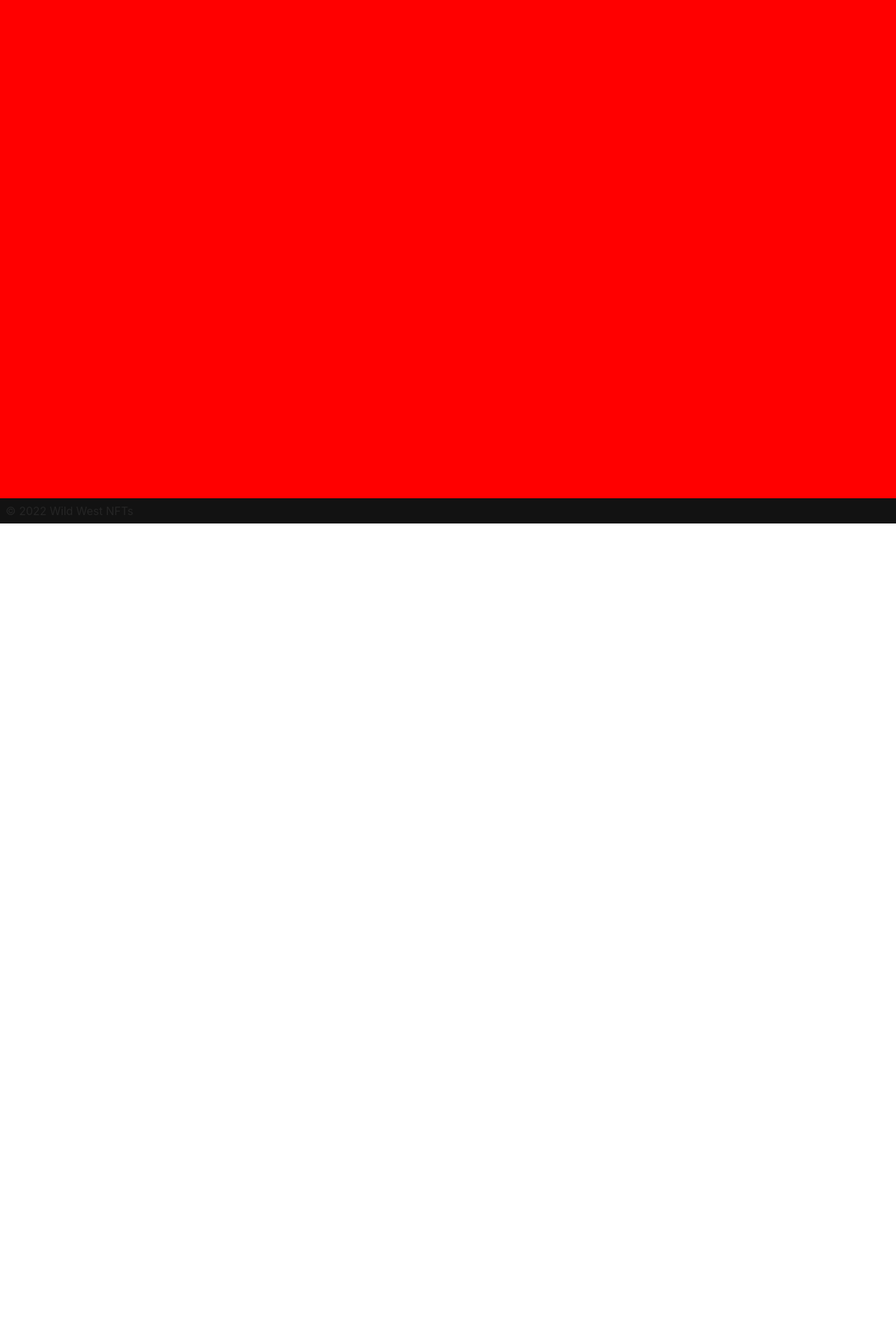
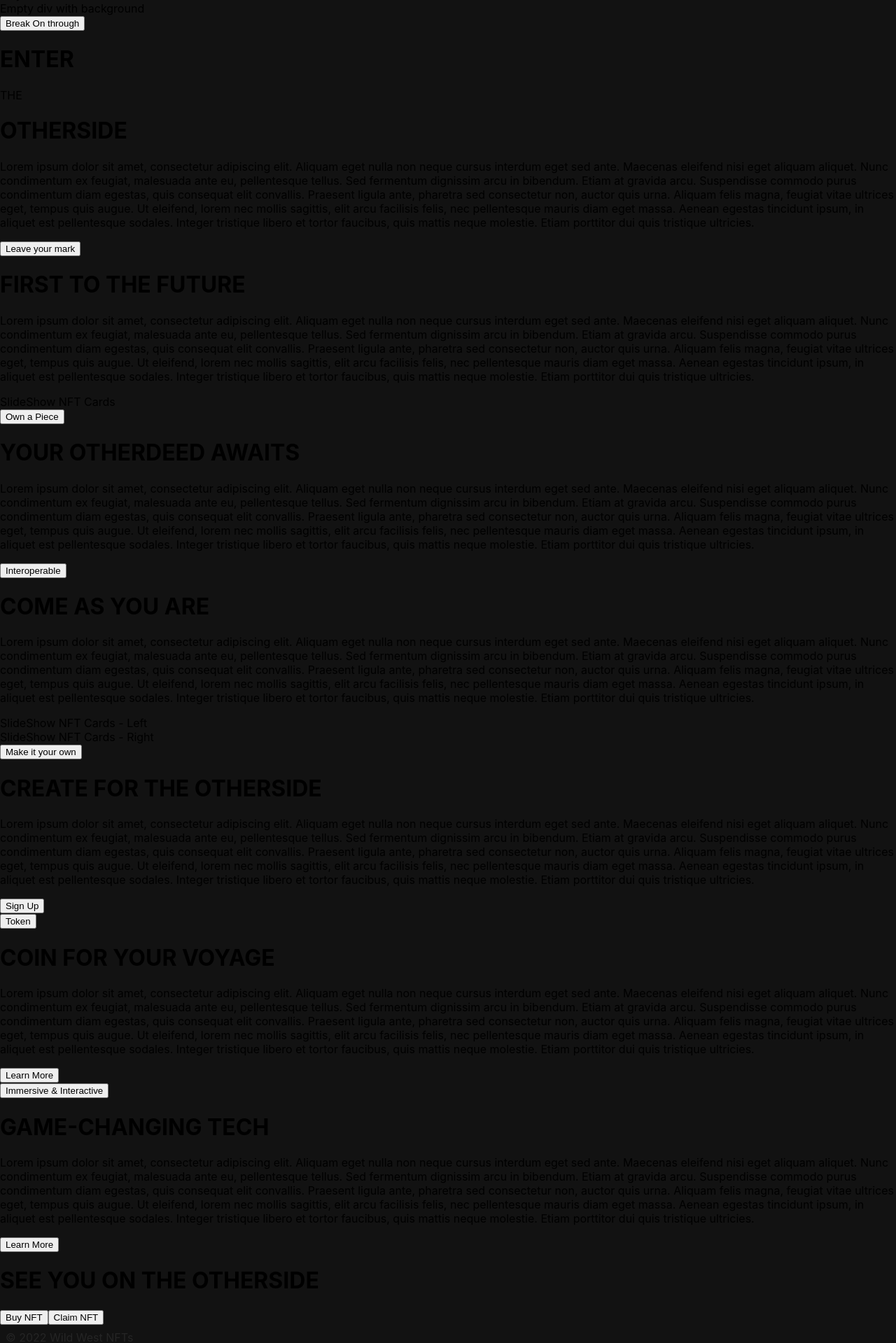
Before and after one commit to CaptainUnknown/Wild-West-NFTs, a React (Create React App) app: page / in a window 1280 px wide. Shown: the part 88-2007 px from the top of the page at 70% size. Before the commit the page ends 836 px from the top, so only its background shows below. Built offline with nearby package versions, Linux system fonts and the light colour scheme.

Commit message:
➕ Homepage Layout

```diff
--- a/src/pages/Home/Home.jsx
+++ b/src/pages/Home/Home.jsx
@@ -1,12 +1,110 @@
 import './home.css';
-
 import React from 'react';
-
+import Logo from '../../components/Logo/Logo';
+//<Logo/>
 function Home() {
   return (<>
 
     <div className="home">
-      <section className="intro"> HOME </section>
+      <div className=""> {/*<SomeIcon/>*/} Play Trailer </div>
+      <div className=""> Empty div with background </div>
+
+      <div className="">
+        <button> Break On through </button>
+        <div className='introHeading'>
+          <h1> ENTER </h1><span> THE </span><h1> OTHERSIDE </h1>
+        </div>
+        <p> Lorem ipsum dolor sit amet, consectetur adipiscing elit. Aliquam eget nulla non neque cursus interdum eget sed ante. Maecenas eleifend nisi eget aliquam aliquet. Nunc condimentum ex feugiat, malesuada ante eu, pellentesque tellus. Sed fermentum dignissim arcu in bibendum. Etiam at gravida arcu. Suspendisse commodo purus condimentum diam egestas, quis consequat elit convallis. Praesent ligula ante, pharetra sed consectetur non, auctor quis urna. Aliquam felis magna, feugiat vitae ultrices eget, tempus quis augue. Ut eleifend, lorem nec mollis sagittis, elit arcu facilisis felis, nec pellentesque mauris diam eget massa. Aenean egestas tincidunt ipsum, in aliquet est pellentesque sodales. Integer tristique libero et tortor faucibus, quis mattis neque molestie. Etiam porttitor dui quis tristique ultricies. </p>
+      </div>
+
+      <div className="">
+        <button> Leave your mark </button>
+        <div className='introHeading'>
+          <h1> FIRST TO THE FUTURE </h1>
+        </div>
+        <p> Lorem ipsum dolor sit amet, consectetur adipiscing elit. Aliquam eget nulla non neque cursus interdum eget sed ante. Maecenas eleifend nisi eget aliquam aliquet. Nunc condimentum ex feugiat, malesuada ante eu, pellentesque tellus. Sed fermentum dignissim arcu in bibendum. Etiam at gravida arcu. Suspendisse commodo purus condimentum diam egestas, quis consequat elit convallis. Praesent ligula ante, pharetra sed consectetur non, auctor quis urna. Aliquam felis magna, feugiat vitae ultrices eget, tempus quis augue. Ut eleifend, lorem nec mollis sagittis, elit arcu facilisis felis, nec pellentesque mauris diam eget massa. Aenean egestas tincidunt ipsum, in aliquet est pellentesque sodales. Integer tristique libero et tortor faucibus, quis mattis neque molestie. Etiam porttitor dui quis tristique ultricies. </p>
+      </div>
+
+      <div className="slideshow">
+        SlideShow NFT Cards
+      </div>
+
+      <div className="">
+        <button> Own a Piece </button>
+        <div className='introHeading'>
+          <h1> YOUR OTHERDEED AWAITS </h1>
+        </div>
+        <p> Lorem ipsum dolor sit amet, consectetur adipiscing elit. Aliquam eget nulla non neque cursus interdum eget sed ante. Maecenas eleifend nisi eget aliquam aliquet. Nunc condimentum ex feugiat, malesuada ante eu, pellentesque tellus. Sed fermentum dignissim arcu in bibendum. Etiam at gravida arcu. Suspendisse commodo purus condimentum diam egestas, quis consequat elit convallis. Praesent ligula ante, pharetra sed consectetur non, auctor quis urna. Aliquam felis magna, feugiat vitae ultrices eget, tempus quis augue. Ut eleifend, lorem nec mollis sagittis, elit arcu facilisis felis, nec pellentesque mauris diam eget massa. Aenean egestas tincidunt ipsum, in aliquet est pellentesque sodales. Integer tristique libero et tortor faucibus, quis mattis neque molestie. Etiam porttitor dui quis tristique ultricies. </p>
+      </div>
+
+      <div className="statsGrid">
+        <div className=''>
+        </div>
+        <div className=''>
+        </div>
+        <div className=''>
+        </div>
+        <div className=''>
+        </div>
+      </div>
+
+      <div className="">
+        <button> Interoperable </button>
+        <div className='introHeading'>
+          <h1> COME AS YOU ARE </h1>
+        </div>
+        <p> Lorem ipsum dolor sit amet, consectetur adipiscing elit. Aliquam eget nulla non neque cursus interdum eget sed ante. Maecenas eleifend nisi eget aliquam aliquet. Nunc condimentum ex feugiat, malesuada ante eu, pellentesque tellus. Sed fermentum dignissim arcu in bibendum. Etiam at gravida arcu. Suspendisse commodo purus condimentum diam egestas, quis consequat elit convallis. Praesent ligula ante, pharetra sed consectetur non, auctor quis urna. Aliquam felis magna, feugiat vitae ultrices eget, tempus quis augue. Ut eleifend, lorem nec mollis sagittis, elit arcu facilisis felis, nec pellentesque mauris diam eget massa. Aenean egestas tincidunt ipsum, in aliquet est pellentesque sodales. Integer tristique libero et tortor faucibus, quis mattis neque molestie. Etiam porttitor dui quis tristique ultricies. </p>
+      </div>
+
+      <div className="slideshow">
+        SlideShow NFT Cards - Left
+      </div>
+      <div className="slideshow">
+        SlideShow NFT Cards - Right
+      </div>
+
+      <div className="">
+        <button> Make it your own </button>
+        <div className='introHeading'>
+          <h1> CREATE FOR THE OTHERSIDE </h1>
+        </div>
+        <p> Lorem ipsum dolor sit amet, consectetur adipiscing elit. Aliquam eget nulla non neque cursus interdum eget sed ante. Maecenas eleifend nisi eget aliquam aliquet. Nunc condimentum ex feugiat, malesuada ante eu, pellentesque tellus. Sed fermentum dignissim arcu in bibendum. Etiam at gravida arcu. Suspendisse commodo purus condimentum diam egestas, quis consequat elit convallis. Praesent ligula ante, pharetra sed consectetur non, auctor quis urna. Aliquam felis magna, feugiat vitae ultrices eget, tempus quis augue. Ut eleifend, lorem nec mollis sagittis, elit arcu facilisis felis, nec pellentesque mauris diam eget massa. Aenean egestas tincidunt ipsum, in aliquet est pellentesque sodales. Integer tristique libero et tortor faucibus, quis mattis neque molestie. Etiam porttitor dui quis tristique ultricies. </p>
+        <button> Sign Up </button>
+      </div>
+
+      <div className="">
+        {/* <CardGIF/> */}
+        <button> Token </button>
+        <div className='introHeading'>
+          <h1> COIN FOR YOUR VOYAGE </h1>
+        </div>
+        <p> Lorem ipsum dolor sit amet, consectetur adipiscing elit. Aliquam eget nulla non neque cursus interdum eget sed ante. Maecenas eleifend nisi eget aliquam aliquet. Nunc condimentum ex feugiat, malesuada ante eu, pellentesque tellus. Sed fermentum dignissim arcu in bibendum. Etiam at gravida arcu. Suspendisse commodo purus condimentum diam egestas, quis consequat elit convallis. Praesent ligula ante, pharetra sed consectetur non, auctor quis urna. Aliquam felis magna, feugiat vitae ultrices eget, tempus quis augue. Ut eleifend, lorem nec mollis sagittis, elit arcu facilisis felis, nec pellentesque mauris diam eget massa. Aenean egestas tincidunt ipsum, in aliquet est pellentesque sodales. Integer tristique libero et tortor faucibus, quis mattis neque molestie. Etiam porttitor dui quis tristique ultricies. </p>
+        <button> Learn More </button>
+      </div>
+
+      <div className="">
+        <button> Immersive & Interactive </button>
+        <div className='introHeading'>
+          <h1> GAME-CHANGING TECH </h1>
+        </div>
+        <p> Lorem ipsum dolor sit amet, consectetur adipiscing elit. Aliquam eget nulla non neque cursus interdum eget sed ante. Maecenas eleifend nisi eget aliquam aliquet. Nunc condimentum ex feugiat, malesuada ante eu, pellentesque tellus. Sed fermentum dignissim arcu in bibendum. Etiam at gravida arcu. Suspendisse commodo purus condimentum diam egestas, quis consequat elit convallis. Praesent ligula ante, pharetra sed consectetur non, auctor quis urna. Aliquam felis magna, feugiat vitae ultrices eget, tempus quis augue. Ut eleifend, lorem nec mollis sagittis, elit arcu facilisis felis, nec pellentesque mauris diam eget massa. Aenean egestas tincidunt ipsum, in aliquet est pellentesque sodales. Integer tristique libero et tortor faucibus, quis mattis neque molestie. Etiam porttitor dui quis tristique ultricies. </p>
+        <button> Learn More </button>
+        <div className='featuresGrid'>
+          <div className='card'></div>
+          <div className='card'></div>
+          <div className='card'></div>
+          <div className='card'></div>
+        </div>
+      </div>
+
+      <div className='outro'>
+        <h1> SEE YOU ON THE OTHERSIDE </h1>
+        <div style={{}}>
+          <button> Buy NFT </button>
+          <button> Claim NFT </button>
+        </div>
+      </div>
+
     </div>
 
   </>
```
